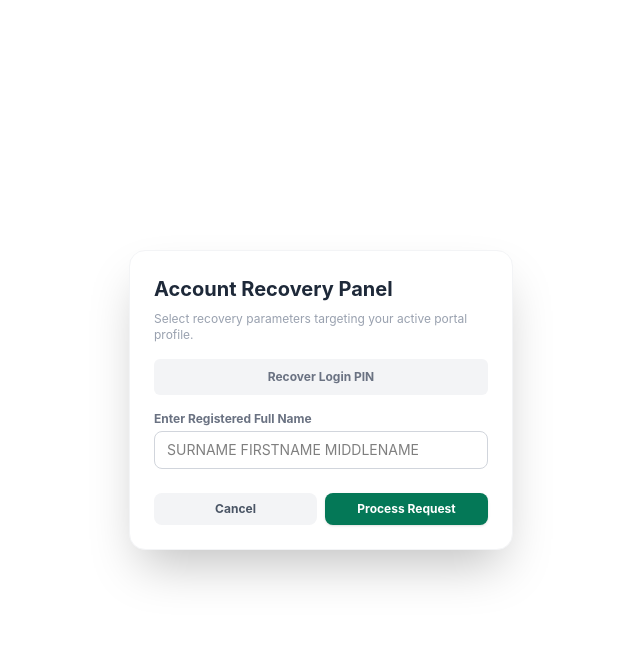
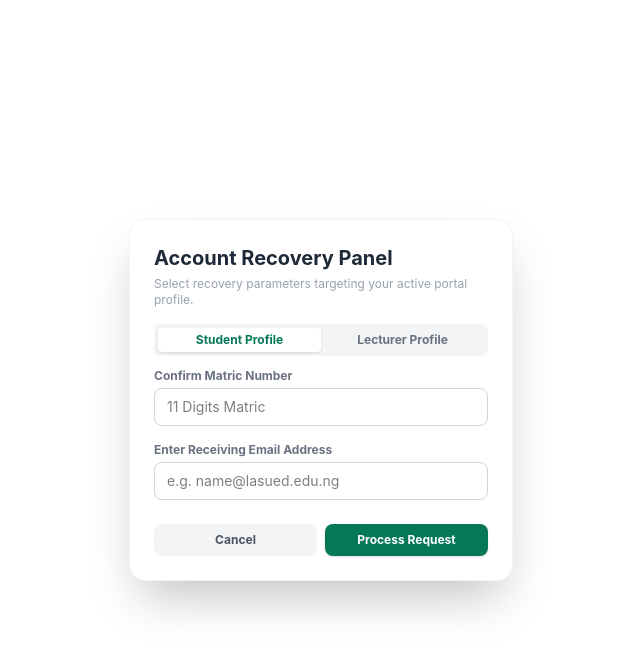
Before and after one commit to Adeyemi-fareo/campus-attendance-system, a React app in the folder frontend/: page / in a window 1280 px wide. Both pictures are taken after a click on the button "Forgot ID or Password?". Shown: the top 654 px of the page, without its empty margins (319-959 px from the left). Built offline with nearby package versions, Linux system fonts and the light colour scheme; no server answers; the HTML template or start-up script is replaced by a standard one.

Commit message:
fix: rewire account recovery parameters, isolate roles inside modal, and fix lecturer pin select blocks

```diff
--- a/frontend/src/Auth.jsx
+++ b/frontend/src/Auth.jsx
@@ -18,7 +18,8 @@ const Auth = ({ onLogin }) => {
 
   // Recovery UI Substates
   const [showRecoveryModal, setShowRecoveryModal] = useState(false);
-  const [recoveryType, setRecoveryType] = useState('id'); // 'id' or 'pin'
+  const [recoveryRole, setRecoveryRole] = useState('student'); // Independent role choice
+  const [recoveryType, setRecoveryType] = useState('pin'); // Default to PIN
   const [recoveryName, setRecoveryName] = useState('');
   const [recoveryId, setRecoveryId] = useState('');
   const [recoveryEmail, setRecoveryEmail] = useState('');
@@ -63,20 +64,18 @@ const Auth = ({ onLogin }) => {
         const res = await fetch(`${apiUrl}/api/recovery/forgot-pin`, {
           method: 'POST',
           headers: { 'Content-Type': 'application/json' },
-          body: JSON.stringify({ role: role, identifier: recoveryId, email: recoveryEmail })
+          body: JSON.stringify({ recoveryRole, identifier: recoveryId, email: recoveryEmail })
         });
         const data = await res.json();
         if (res.ok) {
-          setRecoveryStatus({ type: 'success', text: `✅ Secret Access PIN dispatched cleanly to ${recoveryEmail}` });
+          setRecoveryStatus({ type: 'success', text: `✅ Account parameters verified. Email dispatched to ${recoveryEmail}` });
         } else {
           setRecoveryStatus({ type: 'error', text: data.message });
         }
       }
     } catch (err) {
       setRecoveryStatus({ type: 'error', text: "Server gateway communication block." });
-    } finally {
-      setIsProcessingRecovery(false);
-    }
+    } window.setTimeout(() => setIsProcessingRecovery(false), 500);
   };
 
   const handleSubmit = async (e) => {
@@ -200,7 +199,7 @@ const Auth = ({ onLogin }) => {
 
           {isLogin && (
             <div className="text-right">
-              <button type="button" onClick={() => { setShowRecoveryModal(true); setRecoveryStatus(null); }} className="text-xs text-nacosGreen hover:underline font-semibold">Forgot ID or Password?</button>
+              <button type="button" onClick={() => { setShowRecoveryModal(true); setRecoveryStatus(null); setRecoveryRole(role); setRecoveryType(role === 'student' ? 'pin' : 'id'); }} className="text-xs text-nacosGreen hover:underline font-semibold">Forgot ID or Password?</button>
             </div>
           )}
 
@@ -232,17 +231,24 @@ const Auth = ({ onLogin }) => {
 
         {/* ACCOUNT RECOVERY INTERFACES OVERLAY MODAL BOX */}
         {showRecoveryModal && (
-          <div className="fixed inset-0 bg-white bg-opacity-90 backdrop-blur-md flex items-center justify-center p-4 z-50">
+          <div className="fixed inset-0 bg-white bg-opacity-95 backdrop-blur-md flex items-center justify-center p-4 z-50">
             <div className="bg-white rounded-2xl max-w-sm w-full p-6 shadow-2xl border border-gray-100 relative animate-fade-in">
-              <h3 className="text-xl font-bold text-gray-800 mb-2">Account Recovery Panel</h3>
+              <h3 className="text-xl font-bold text-gray-800 mb-1">Account Recovery Panel</h3>
               <p className="text-xs text-gray-400 mb-4">Select recovery parameters targeting your active portal profile.</p>
 
-              <div className="flex bg-gray-100 p-1 rounded-md mb-4 text-xs font-bold">
-                {role === 'lecturer' && (
-                  <button type="button" onClick={() => { setRecoveryType('id'); setRecoveryStatus(null); }} className={`flex-1 py-1.5 rounded ${recoveryType === 'id' ? 'bg-white text-nacosGreen shadow' : 'text-gray-500'}`}>Recover Staff ID</button>
-                )}
-                <button type="button" onClick={() => { setRecoveryType('pin'); setRecoveryStatus(null); }} className={`flex-1 py-1.5 rounded ${recoveryType === 'pin' ? 'bg-white text-nacosGreen shadow' : 'text-gray-500'}`}>Recover Login PIN</button>
+              {/* Core Role Selection Row */}
+              <div className="flex bg-gray-100 p-1 rounded-md mb-3 text-xs font-bold">
+                <button type="button" onClick={() => { setRecoveryRole('student'); setRecoveryType('pin'); setRecoveryStatus(null); }} className={`flex-1 py-1 rounded ${recoveryRole === 'student' ? 'bg-white text-nacosGreen shadow' : 'text-gray-500'}`}>Student Profile</button>
+                <button type="button" onClick={() => { setRecoveryRole('lecturer'); setRecoveryStatus(null); }} className={`flex-1 py-1 rounded ${recoveryRole === 'lecturer' ? 'bg-white text-nacosGreen shadow' : 'text-gray-500'}`}>Lecturer Profile</button>
               </div>
+
+              {/* Action Type Selection Row (Only shows for lecturers) */}
+              {recoveryRole === 'lecturer' && (
+                <div className="flex justify-center space-x-4 mb-4 border-b pb-2 text-xs font-semibold">
+                  <button type="button" onClick={() => { setRecoveryType('id'); setRecoveryStatus(null); }} className={`pb-0.5 ${recoveryType === 'id' ? 'text-nacosGreen border-b-2 border-nacosGreen' : 'text-gray-400'}`}>Find Staff ID</button>
+                  <button type="button" onClick={() => { setRecoveryType('pin'); setRecoveryStatus(null); }} className={`pb-0.5 ${recoveryType === 'pin' ? 'text-nacosGreen border-b-2 border-nacosGreen' : 'text-gray-400'}`}>Recover PIN</button>
+                </div>
+              )}
 
               {recoveryStatus && (
                 <div className={`p-2.5 rounded-lg mb-4 text-xs font-bold break-all ${recoveryStatus.type === 'success' ? 'bg-nacosLight text-nacosGreen' : 'bg-red-100 text-red-700'}`}>{recoveryStatus.text}</div>
@@ -257,8 +263,8 @@ const Auth = ({ onLogin }) => {
                 ) : (
                   <>
                     <div>
-                      <label className="block text-xs font-bold text-gray-500 mb-1">{role === 'student' ? 'Confirm Matric Number' : 'Confirm Staff ID Number'}</label>
-                      <input type="text" required value={recoveryId} onChange={(e) => setRecoveryId(e.target.value.toUpperCase())} placeholder={role === 'student' ? "11 Digits Matric" : "e.g. LEC-1234"} className="w-full px-3 py-2 text-sm border border-gray-300 rounded-lg outline-none focus:ring-2 focus:ring-nacosGreen" />
+                      <label className="block text-xs font-bold text-gray-500 mb-1">{recoveryRole === 'student' ? 'Confirm Matric Number' : 'Confirm Staff ID Number'}</label>
+                      <input type="text" required value={recoveryId} onChange={(e) => setRecoveryId(e.target.value.toUpperCase())} placeholder={recoveryRole === 'student' ? "11 Digits Matric" : "e.g. LEC-1234"} className="w-full px-3 py-2 text-sm border border-gray-300 rounded-lg outline-none focus:ring-2 focus:ring-nacosGreen" />
                     </div>
                     <div>
                       <label className="block text-xs font-bold text-gray-500 mb-1">Enter Receiving Email Address</label>
--- a/frontend/src/Dashboard.jsx
+++ b/frontend/src/Dashboard.jsx
@@ -25,7 +25,7 @@ const Dashboard = ({ user, onLogout }) => {
   // --- ACADEMIC MATRIX SETUP ---
   const coursesByLevel = {
     '100 Level': ['COS121', 'LASUED-CSC121', 'LASUED-CSC122', 'LASUED-CSC123', 'LASUED-CSC124', 'LASUED-CSC125', 'LASUED-CSC126'],
-    '200 Level': ['COS221', 'CSC221', 'IFT211', 'LASUED-CSC222', 'LASUED-CSC223', 'LASUED-CSC224', 'LASUED-CSC225', 'LASUED-CSC226', 'SEN221']
+    '200 Level': ['COS221', 'CSC221', 'IFT221', 'LASUED-CSC222', 'LASUED-CSC223', 'LASUED-CSC224', 'LASUED-CSC225', 'LASUED-CSC226', 'SEN221']
   };
   const halls = ['Coited Room 1', 'Coited Annex Building', 'Credo Hall', 'ETF Building', 'Computer Lab 1', 'Computer Lab 2'];
 
```
Also changed, not shown: 1 other file (tests, documents, lock files or other folders).
